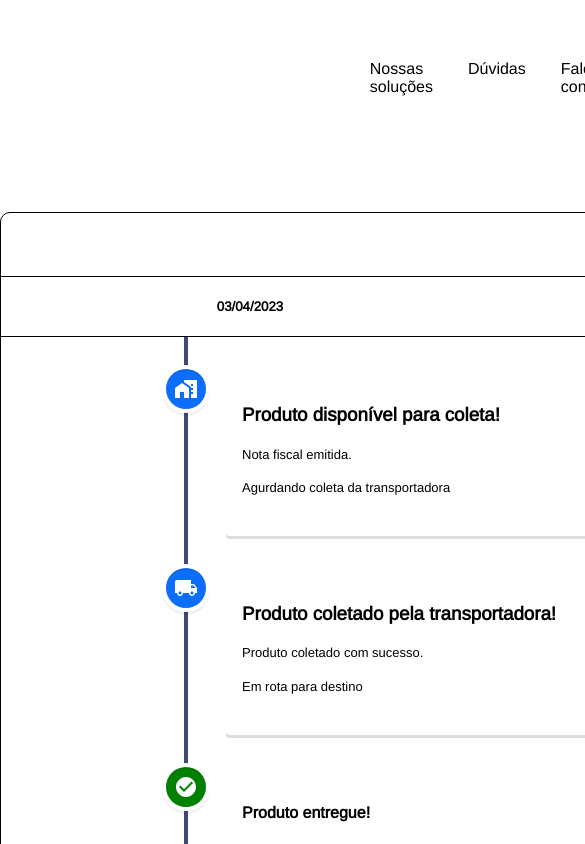
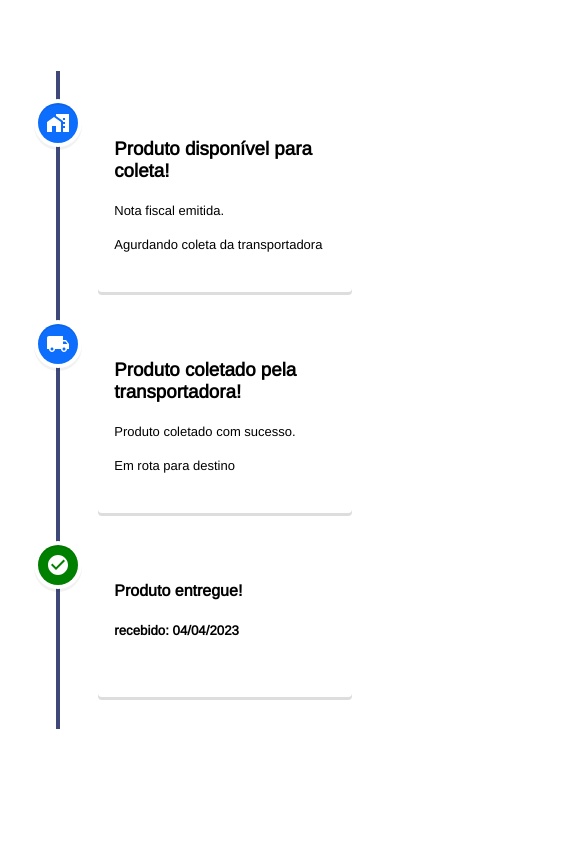
Before and after one commit to gustavoMarquesz/propig, a React (Create React App) app in the folder propig/: page / in a window 390 px wide. Shown: the top 844 px of the page, 585 px wide, since content can reach past the window. Built offline with nearby package versions, Linux system fonts and the light colour scheme.

Commit message:
Responsividade adicionada

```diff
--- a/propig/src/App.js
+++ b/propig/src/App.js
@@ -8,7 +8,7 @@ import NavBar from './components/NavBar';
 function App() {
   return (
     <div className="App">
-      <NavBar/>
+
       <TimeLine/>
 
     </div>
--- a/propig/src/styles/timeLine.css
+++ b/propig/src/styles/timeLine.css
@@ -71,8 +71,23 @@
 }
 
 @media  screen and (max-width: 775px) {
-    .tl h1{
+    .tl{
+        margin-top: 0px;
+    }
+    .timeline-header{
         display: none;
     }
 
+    .time-line{
+        width: 330px;
+        border: none;
+    }
+
+    .vertical{
+        border: none;
+        min-width: 330px;
+    }
+
+
+
 }
```
